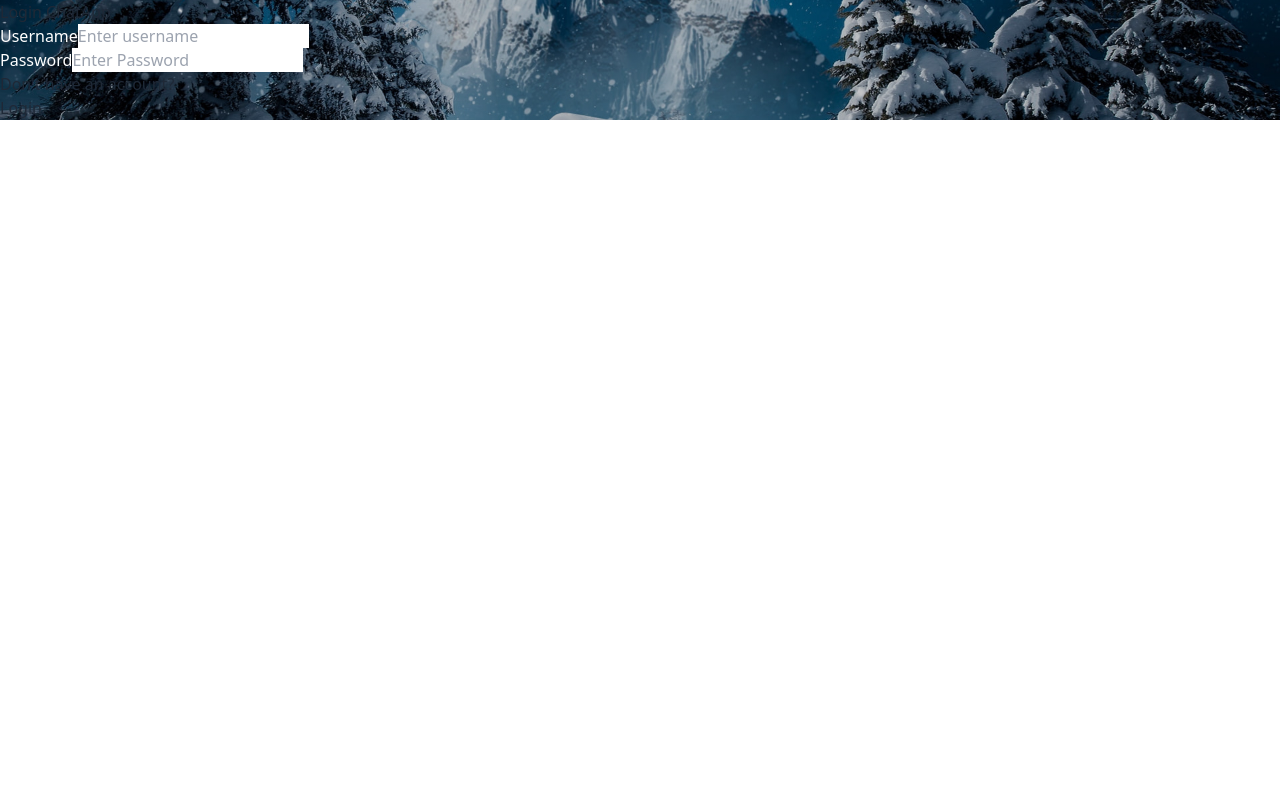
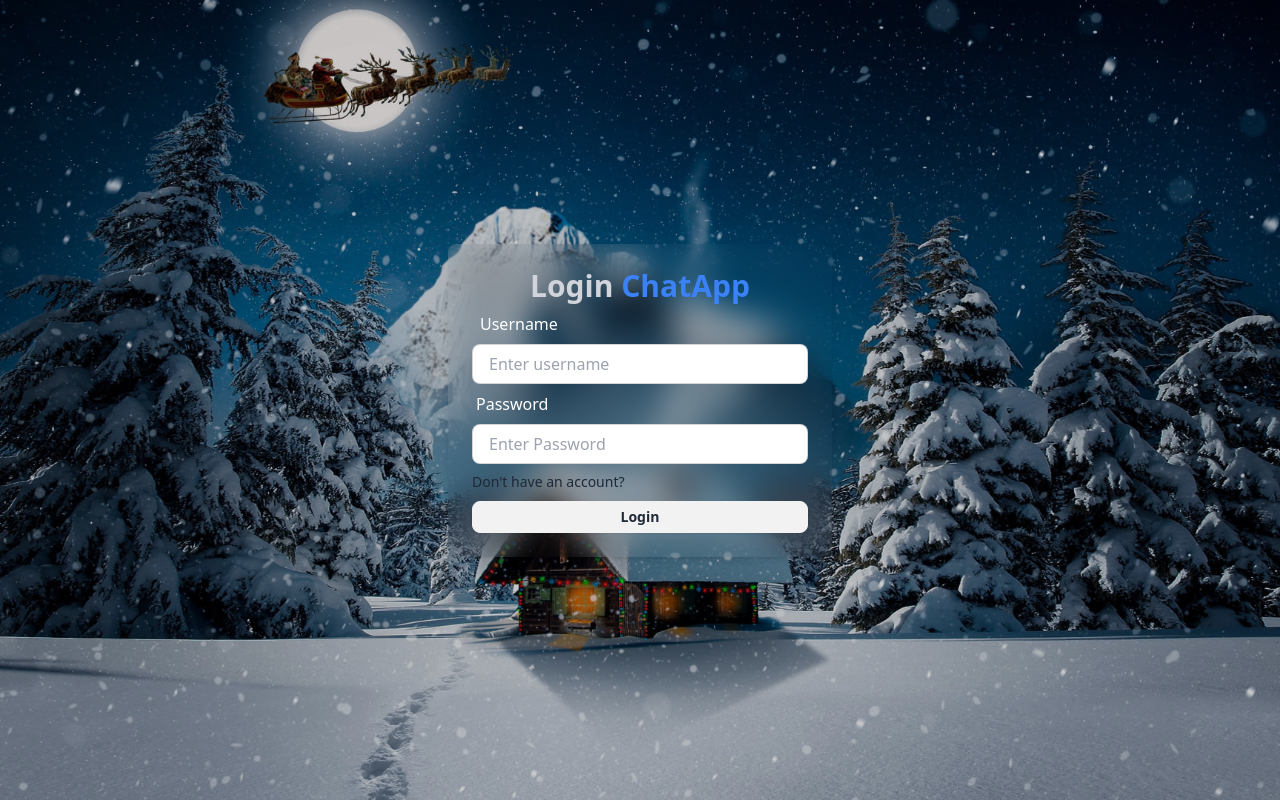
Before and after one commit to sojitrakartik02/Chat-app, a React (Vite) app in the folder frontend/: page /login in a window 1280 px wide. Built offline with nearby package versions, Linux system fonts and the light colour scheme.

Commit message:
change in tailwing.confige

```diff
--- a/frontend/tailwind.config.js
+++ b/frontend/tailwind.config.js
@@ -1,15 +1,10 @@
+// /** @type {import('tailwindcss').Config} */
 import daisyui from "daisyui";
 
 export default {
+  content: ["./index.html", "./src/**/*.{js,ts,jsx,tsx}"],
+  theme: {
+    extend: {},
+  },
   plugins: [daisyui],
 };
-
-// /** @type {import('tailwindcss').Config} */
-// export default {
-// 	content: ["./index.html", "./src/**/*.{js,ts,jsx,tsx}"],
-// 	theme: {
-// 		extend: {},
-// 	},
-// 	// eslint-disable-next-line no-undef
-// 	plugins: [require("daisyui")],
-// };
```
